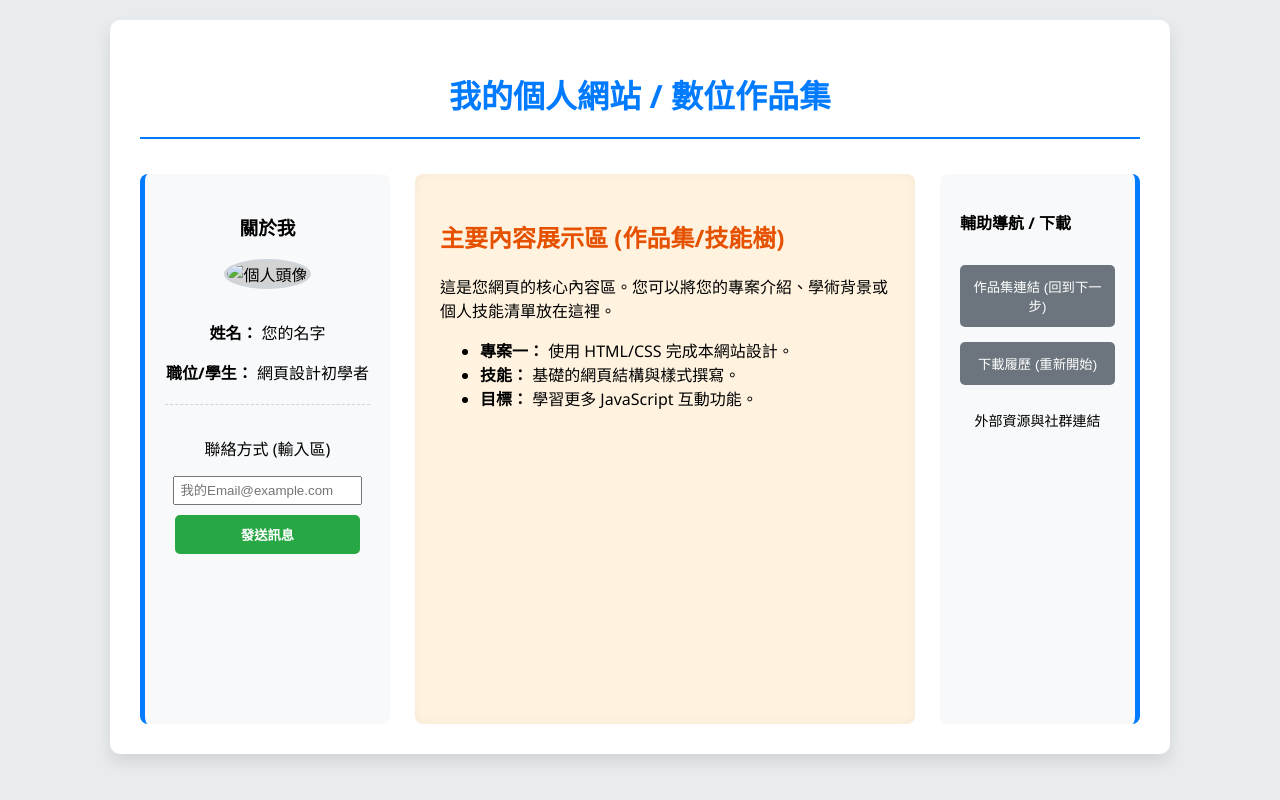
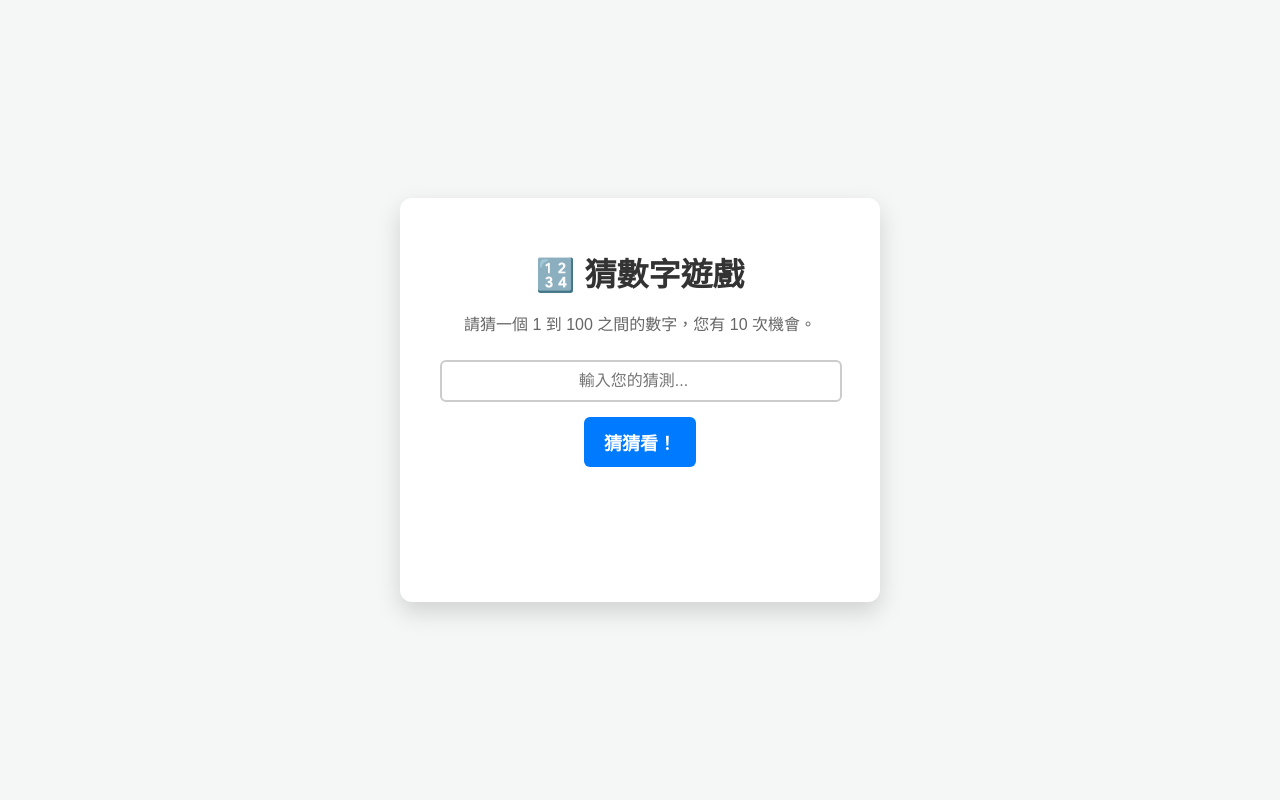
Before and after one commit to bainiaojue/bainiaojue.github.io, a plain HTML site: page index.html in a window 1280 px wide. Drawn offline with Linux system fonts and the light colour scheme.

Commit message:
Update index.html

```diff
--- a/index.html
+++ b/index.html
@@ -3,152 +3,145 @@
 <head>
     <meta charset="UTF-8">
     <meta name="viewport" content="width=device-width, initial-scale=1.0">
-    <title>我的個人簡介網頁</title>
+    <title>AI 輔助生成小遊戲：猜數字</title>
     <style>
-        /* 基礎樣式設定 */
         body {
-            font-family: 'Segoe UI', Tahoma, Geneva, Verdana, sans-serif;
+            font-family: 'Arial', sans-serif;
+            display: flex;
+            flex-direction: column;
+            align-items: center;
+            justify-content: center;
+            min-height: 100vh;
+            background-color: #f4f7f6;
             margin: 0;
-            padding: 20px;
-            background-color: #e9ecef;
-            display: flex;
-            justify-content: center;
         }
 
-        /* 主容器樣式 - 三欄佈局 */
-        .container {
-            width: 100%;
-            max-width: 1000px; /* 寬度增加 */
-            display: grid;
-            grid-template-columns: 250px 1fr 200px; /* 左側 | 中間（主體） | 右側 */
-            gap: 25px;
+        .game-container {
             background-color: white;
-            padding: 30px;
-            border-radius: 10px;
-            box-shadow: 0 8px 16px rgba(0,0,0,0.1);
+            padding: 30px 40px;
+            border-radius: 12px;
+            box-shadow: 0 10px 25px rgba(0, 0, 0, 0.15);
+            text-align: center;
+            width: 90%;
+            max-width: 400px;
         }
 
-        /* 標題樣式 */
-        .title {
-            grid-column: 1 / 4; /* 讓標題橫跨三欄 */
-            text-align: center;
-            color: #007bff;
-            padding-bottom: 20px;
-            border-bottom: 2px solid #007bff;
+        h1 {
+            color: #333;
             margin-bottom: 10px;
         }
 
-        /* 左側區塊：個人資訊與頭像 */
-        .left-panel {
-            background-color: #f8f9fa;
-            padding: 20px;
-            text-align: center;
-            border-radius: 8px;
-            border-left: 5px solid #007bff;
+        p {
+            color: #666;
+            margin-bottom: 25px;
         }
 
-        .left-panel img {
-            width: 100%;
-            max-width: 150px;
-            border-radius: 50%; /* 圓形頭像 */
+        input[type="number"] {
+            padding: 10px;
+            width: calc(100% - 22px);
             margin-bottom: 15px;
-            border: 3px solid #ced4da;
+            border: 2px solid #ccc;
+            border-radius: 6px;
+            font-size: 16px;
+            text-align: center;
         }
 
-        .input-area {
-            margin-top: 20px;
-            padding-top: 15px;
-            border-top: 1px dashed #ced4da;
-        }
-
-        .input-area button {
-            display: block;
-            width: 90%;
-            margin: 10px auto;
-            padding: 10px;
-            background-color: #28a745; /* 綠色按鈕 */
+        button {
+            background-color: #007bff;
             color: white;
+            padding: 12px 20px;
             border: none;
-            border-radius: 5px;
+            border-radius: 6px;
             cursor: pointer;
+            font-size: 18px;
             font-weight: bold;
-        }
-
-        /* 中間區塊：主內容區（例如履歷或作品集） */
-        .main-content {
-            background-color: #fff3e0; /* 模擬原來的橙色區塊，但顏色較柔和 */
-            min-height: 500px;
-            padding: 25px;
-            border-radius: 8px;
-            box-shadow: inset 0 0 10px rgba(0, 0, 0, 0.05);
-        }
-
-        .main-content h2 {
-            color: #e65100;
-        }
-
-        /* 右側區塊：輔助控制與連結 */
-        .right-panel {
-            background-color: #f8f9fa;
-            padding: 20px;
-            display: flex;
-            flex-direction: column;
-            gap: 15px;
-            border-radius: 8px;
-            border-right: 5px solid #007bff;
-        }
-
-        .control-button {
-            padding: 12px;
-            text-align: center;
-            background-color: #6c757d; /* 灰色按鈕 */
-            color: white;
-            border: none;
-            border-radius: 5px;
-            cursor: pointer;
             transition: background-color 0.3s;
         }
 
-        .control-button:hover {
-            background-color: #495057;
+        button:hover {
+            background-color: #0056b3;
+        }
+
+        #message {
+            margin-top: 20px;
+            padding: 15px;
+            border-radius: 6px;
+            font-weight: bold;
+            min-height: 30px;
+        }
+
+        .correct {
+            background-color: #d4edda;
+            color: #155724;
+        }
+
+        .high-low {
+            background-color: #ffeeba;
+            color: #856404;
         }
     </style>
 </head>
 <body>
-    <div class="container">
-        <h1 class="title">我的個人網站 / 數位作品集</h1>
 
-        <div class="left-panel">
-            <h3>關於我</h3>
-            <img src="my_profile_photo.jpg" alt="個人頭像" style="background-color: lightgray;">
+    <div class="game-container">
+        <h1>🔢 猜數字遊戲</h1>
+        <p>請猜一個 1 到 100 之間的數字，您有 10 次機會。</p>
 
-            <p><strong>姓名：</strong> 您的名字</p>
-            <p><strong>職位/學生：</strong> 網頁設計初學者</p>
+        <input type="number" id="guessInput" min="1" max="100" placeholder="輸入您的猜測...">
+        <button onclick="checkGuess()">猜猜看！</button>
 
-            <div class="input-area">
-                <p>聯絡方式 (輸入區)</p>
-                <input type="email" placeholder="我的Email@example.com" style="width: 85%; padding: 5px;">
-                <button>發送訊息</button>
-            </div>
-        </div>
+        <div id="message"></div>
+        <p id="attempts"></p>
 
-        <div class="main-content">
-            <h2>主要內容展示區 (作品集/技能樹)</h2>
-            <p>這是您網頁的核心內容區。您可以將您的專案介紹、學術背景或個人技能清單放在這裡。</p>
+        <button onclick="resetGame()" id="resetButton" style="display: none; background-color: #dc3545;">重新開始</button>
+    </div>
 
-            <ul>
-                <li><strong>專案一：</strong> 使用 HTML/CSS 完成本網站設計。</li>
-                <li><strong>技能：</strong> 基礎的網頁結構與樣式撰寫。</li>
-                <li><strong>目標：</strong> 學習更多 JavaScript 互動功能。</li>
-            </ul>
-        </div>
+    <script>
+        // --- 遊戲邏輯 (JavaScript) ---
 
-        <div class="right-panel">
-            <p><strong>輔助導航 / 下載</strong></p>
-            <button class="control-button">作品集連結 (回到下一步)</button>
-            <button class="control-button">下載履歷 (重新開始)</button>
-            <p style="text-align: center; font-size: 14px; margin-top: 10px;">外部資源與社群連結</p>
-        </div>
-    </div>
-</body>
-</html>
+        let secretNumber; // 電腦要猜的數字
+        let attemptsLeft = 10; // 剩餘猜測次數
+
+        const guessInput = document.getElementById('guessInput');
+        const messageDisplay = document.getElementById('message');
+        const attemptsDisplay = document.getElementById('attempts');
+        const guessButton = document.querySelector('button[onclick="checkGuess()"]');
+        const resetButton = document.getElementById('resetButton');
+
+        // 初始化遊戲
+        function startGame() {
+            // 隨機生成 1 到 100 的整數
+            secretNumber = Math.floor(Math.random() * 100) + 1;
+            attemptsLeft = 10;
+            updateDisplay();
+
+            messageDisplay.textContent = '遊戲開始，祝您好運！';
+            messageDisplay.className = '';
+            guessButton.disabled = false;
+            guessInput.value = '';
+            guessInput.disabled = false;
+            resetButton.style.display = 'none';
+        }
+
+        // 更新嘗試次數顯示
+        function updateDisplay() {
+            attemptsDisplay.textContent = `剩餘猜測次數：${attemptsLeft}`;
+        }
+
+        // 檢查使用者猜測
+        function checkGuess() {
+            const userGuess = parseInt(guessInput.value);
+
+            // 輸入驗證
+            if (isNaN(userGuess) || userGuess < 1 || userGuess > 100) {
+                setMessage('請輸入 1 到 100 之間的有效數字！', 'high-low');
+                return;
+            }
+
+            // 減少猜測次數
+            attemptsLeft--;
+            updateDisplay();
+
+            if (userGuess === secretNumber) {
+                // 猜對了！
+                setMessage(`恭
```
